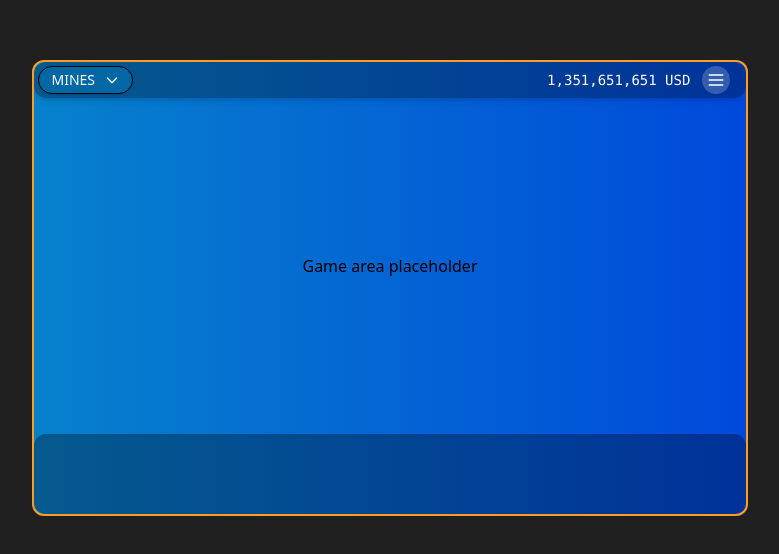
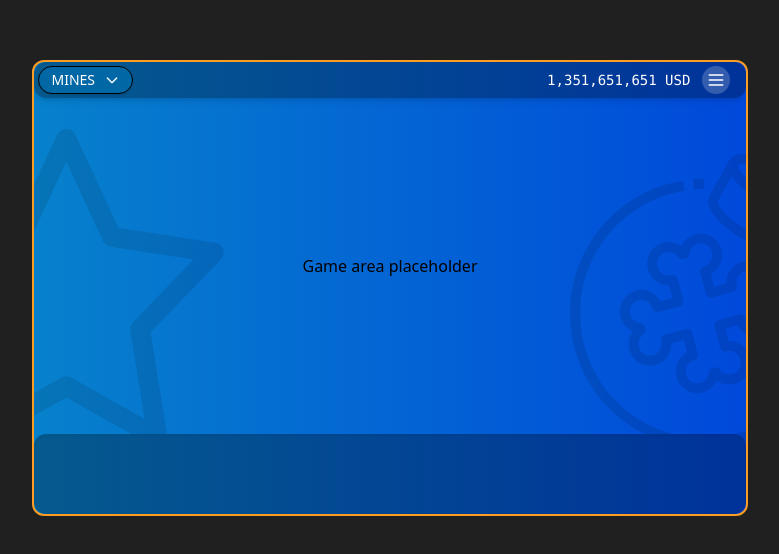
Before and after one commit to BelskviK/Vue-PIXI, a Vue app: page /games/mines in a window 1280 px wide. Shown: the part 112-666 px from the top of the page, without its empty margins (250-1029 px from the left). Built offline with nearby package versions, Linux system fonts and the light colour scheme.

Commit message:
added svg to background

```diff
--- a/src/games/mines/MinesGame.vue
+++ b/src/games/mines/MinesGame.vue
@@ -1,12 +1,25 @@
+<!-- src/games/mines/MinesGameWrapper.vue -->
 <template>
   <div
     class="relative flex flex-col w-[56%] h-[57%] border-[2px] border-[#FB9C23] bg-gradient-to-r from-[#0781cc] to-[#0049db] overflow-hidden rounded-xl"
   >
+    <!-- background icons: half outside left and right, vertically centered -->
+    <img
+      :src="minesStar"
+      alt="star"
+      class="absolute top-1/2 left-[-8rem] transform -translate-y-1/2 w-80 h-80 z-0 pointer-events-none"
+    />
+    <img
+      :src="minesBomb"
+      alt="bomb"
+      class="absolute top-1/2 right-[-8rem] transform -translate-y-1/2 w-80 h-80 z-0 pointer-events-none"
+    />
+
     <!-- header takes its natural height -->
     <Header class="flex-none w-full z-10" />
 
     <!-- game area grows -->
-    <div class="flex-1 pt-16 pb-16 flex items-center justify-center">
+    <div class="flex-1 pt-16 pb-16 flex items-center justify-center z-10">
       <p>Game area placeholder</p>
     </div>
 
@@ -18,8 +31,12 @@
 <script setup lang="ts">
 import Header from "../mines/components/Header.vue";
 import BetControls from "../mines/components/BetControls.vue";
+
+// background icons
+import minesStar from "../../assets/mines-star.svg";
+import minesBomb from "../../assets/mines-bomb.svg";
 </script>
 
 <style scoped>
-/* Container is relative so header/footer span full width */
+/* positioning is handled via Tailwind; overflow is now hidden */
 </style>
```
Also changed, not shown: src/assets/mines-bomb.svg (added), src/assets/mines-star.svg (added).
